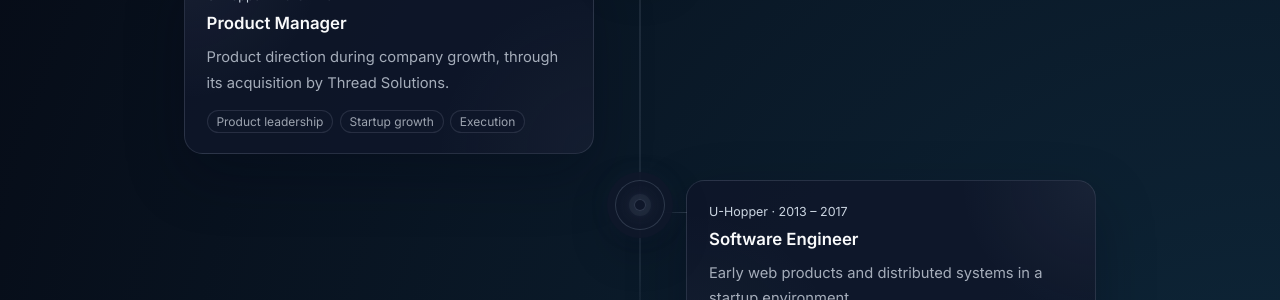
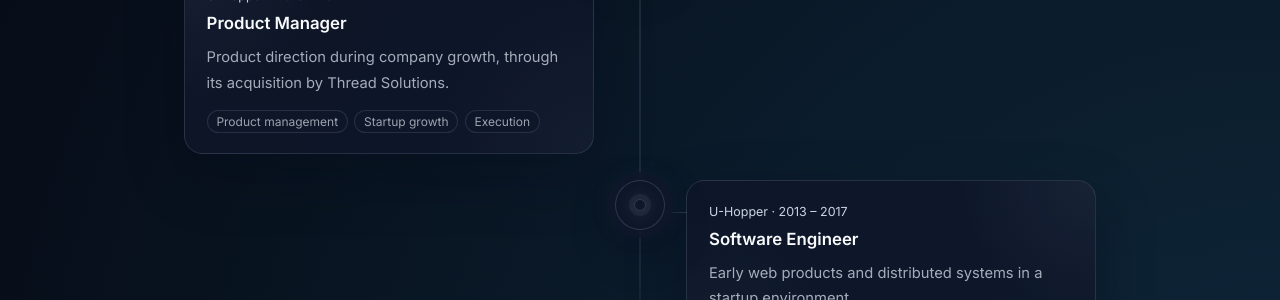
Before and after one commit to carlocaprini/carlocaprini.github.io, a Jekyll site: the page built from pages/experience.md, in a window 1280 px wide and 900 px high, scrolled down 2201 px. Shown: the part 339-639 px from the top of the window. Built offline with Jekyll 4.4.1, drawn with Linux system fonts in a browser that asks for light colours.

Commit message:
content: align experience and work terminology

```diff
--- a/pages/experience.md
+++ b/pages/experience.md
@@ -2,7 +2,7 @@
 layout: experience
 title: Experience
 permalink: /experience/
-meta_title: Product Leadership and Engineering Experience | Carlo Caprini
+meta_title: Product Management and Engineering Experience | Carlo Caprini
 meta_description: The Product & Engineering experience behind Carlo Caprini's work on product decisions, API platforms, AI adoption and software systems.
 last_modified_at: 2026-09-09
 hero:
@@ -94,7 +94,7 @@ career_context:
       role: Product Manager
       summary: Product direction during company growth, through its acquisition by Thread Solutions.
       tags:
-        - Product leadership
+        - Product management
         - Startup growth
         - Execution
     - period: 2013 – 2017
```
Also changed, not shown: pages/work.md (+1 -1 lines).
